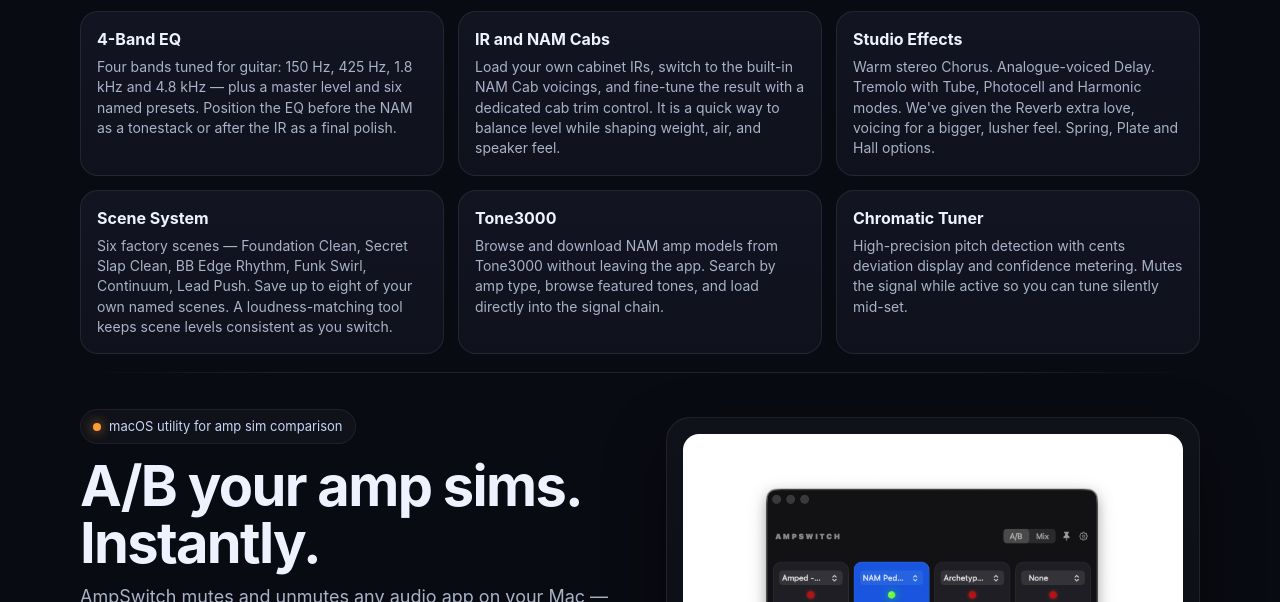
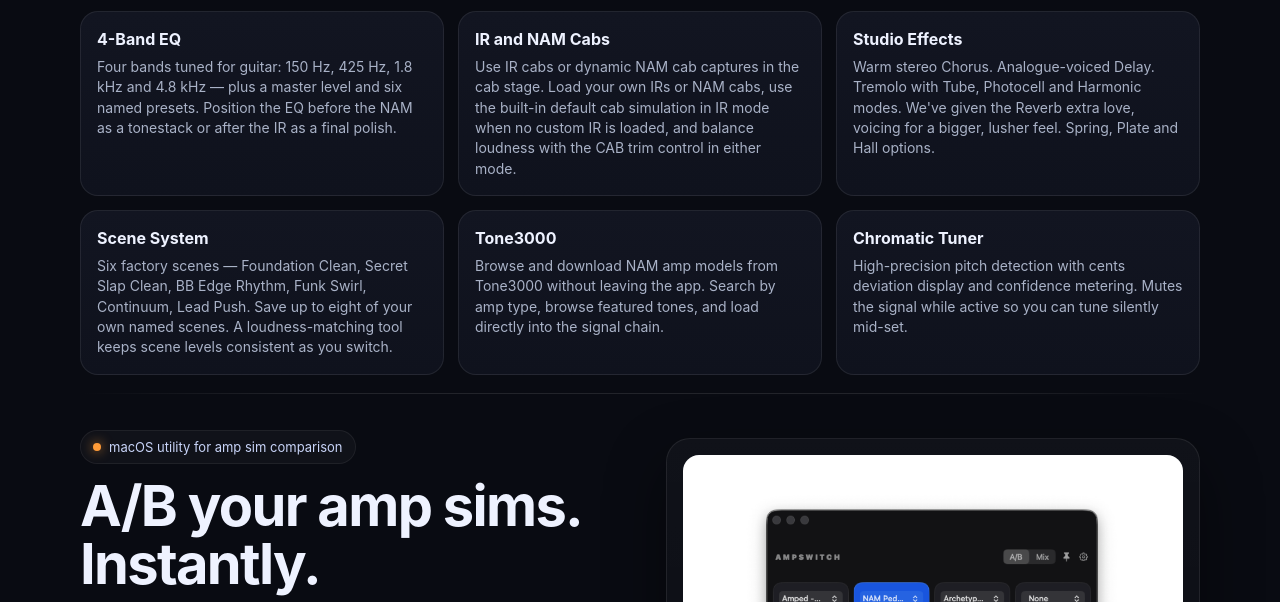
Before and after one commit to macgenius-nz/macgenius-nz.github.io, a plain HTML site: page index.html in a window 1280 px wide. Shown: the part 917-1519 px from the top of the page. Drawn offline with Linux system fonts and the light colour scheme.

Commit message:
Refine cabinet feature copy

```diff
--- a/index.html
+++ b/index.html
@@ -73,7 +73,7 @@
           </article>
           <article class="feature">
             <h3>IR and NAM Cabs</h3>
-            <p>Load your own cabinet IRs, switch to the built-in NAM Cab voicings, and fine-tune the result with a dedicated cab trim control. It is a quick way to balance level while shaping weight, air, and speaker feel.</p>
+            <p>Use IR cabs or dynamic NAM cab captures in the cab stage. Load your own IRs or NAM cabs, use the built-in default cab simulation in IR mode when no custom IR is loaded, and balance loudness with the CAB trim control in either mode.</p>
           </article>
           <article class="feature">
             <h3>Studio Effects</h3>
```
